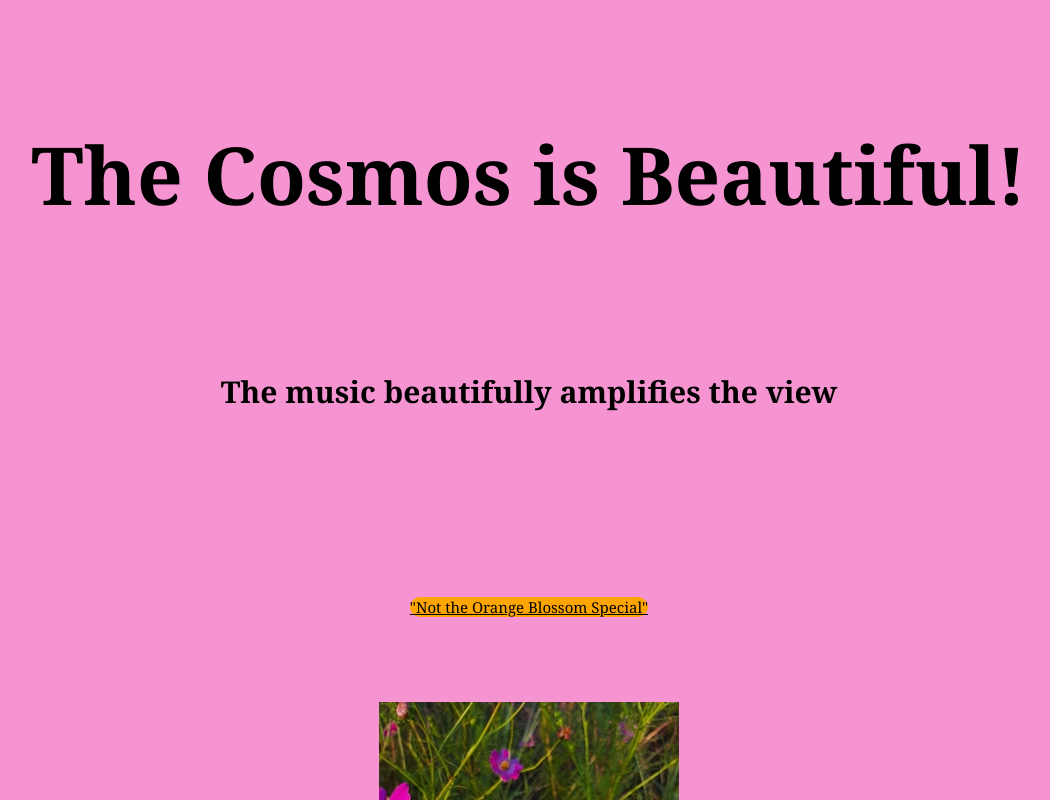
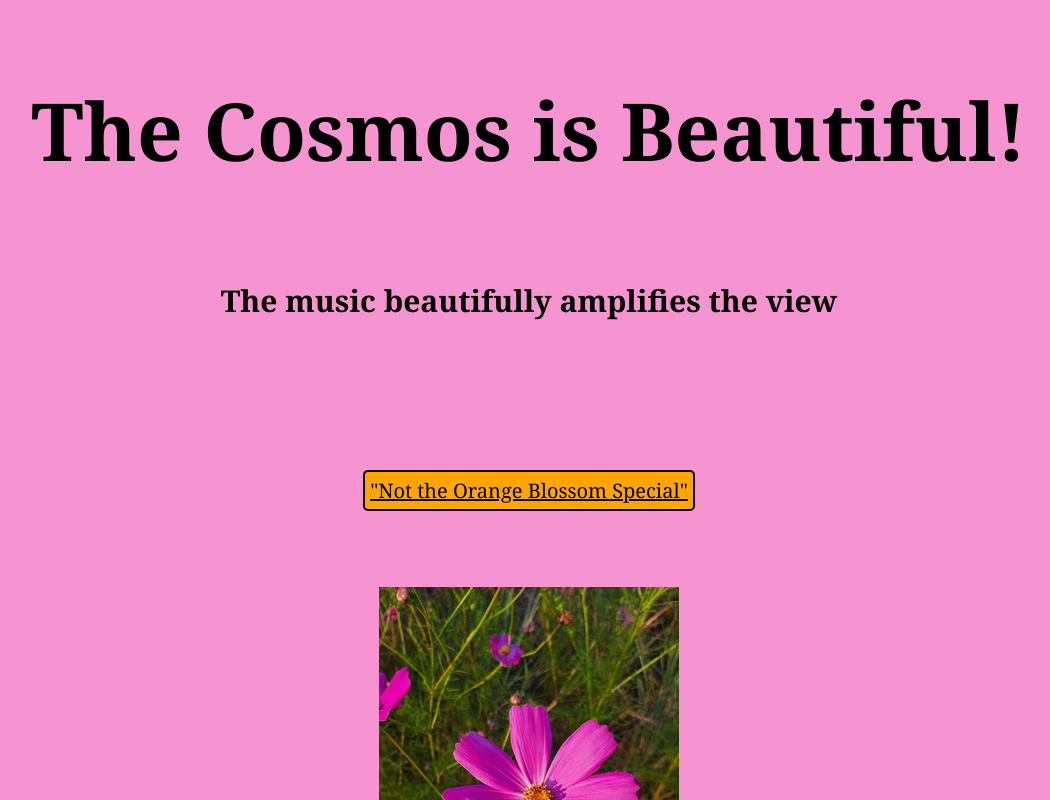
Before and after one commit to Clifford459/git-test, a plain HTML site: page index.html in a window 1280 px wide. Shown: the top 800 px of the page, without its empty margins (111-1161 px from the left). Drawn offline with Linux system fonts and the light colour scheme.

Commit message:
modified-button

```diff
--- a/styles/main.css
+++ b/styles/main.css
@@ -5,10 +5,10 @@ font-family: Georgia, "Times New Roman", Times, serif;
 html {background-color: rgb(246, 148, 209);}
 body, div, span, applet, object, iframe,
 
-h1 {color: black; font-size: 80px; opacity: 1; text-align: center;}
+h1 {color: black; font-size: 80px; opacity: 1; text-align: center; margin: 0; padding: 5px 0;}
 
-h2 {color: black; font-size: 30px; text-align: center;}
-.button {text-align: center; Font-size: 15px; color: black; background-color: orange; border-radius: 20px;}
+h2 {color: black; font-size: 30px; text-align: center; margin: 0; padding: 1px 0;}
+.button {text-align: center; Font-size: 20px; color: black; background-color: orange; border: 2px solid black; border-radius: 5px; margin: 0 auto; padding: 5px 5px 5px 5px;}
 
 h3, h4, h5, h6,
  p {color: blue;
```
